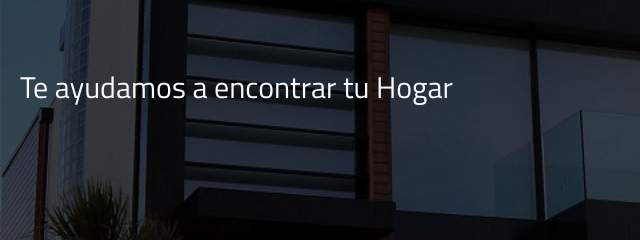
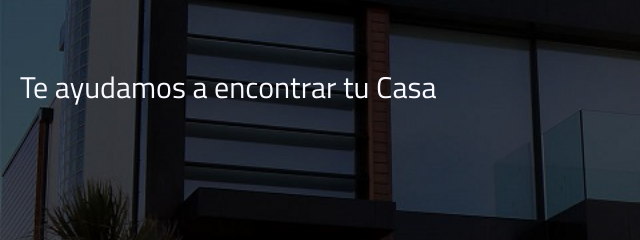
Before and after one commit to TrapaniAndy/proyecto-inmobiliaria, a plain HTML site: page index.html in a window 1280 px wide. Shown: the part 460-700 px from the top of the page, 0-640 px from the left. Drawn offline with Linux system fonts and the light colour scheme; files that its build step writes are made by us from their sources.

Commit message:
Cambio en el título principal

```diff
--- a/index.html
+++ b/index.html
@@ -56,7 +56,7 @@
 
 
 <div class="tituloIMG">
-      <p>Te ayudamos a encontrar tu Hogar</p>
+      <p>Te ayudamos a encontrar tu Casa</p>
     </div>
 
     <main>
```
